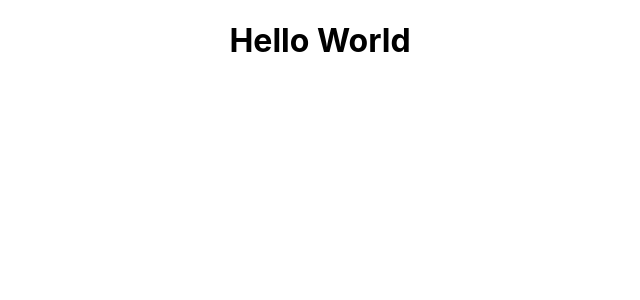
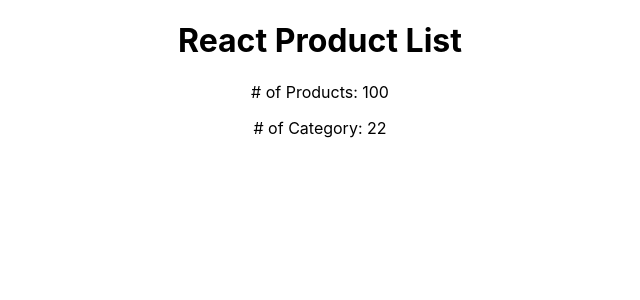
Before and after one commit to nolngo/react-product-list, a React (Create React App) app: page / in a window 1280 px wide. Shown: the top 300 px of the page, without its empty margins (320-960 px from the left). Built offline with nearby package versions, Linux system fonts and the light colour scheme.

Commit message:
challenge 7 updated

```diff
--- a/src/App.js
+++ b/src/App.js
@@ -12,7 +12,9 @@ console.log(namesAndCounts)
 function App() {
   return (
     <div className="App">
-      <h1>Hello World</h1>
+      <h1>React Product List</h1>
+      <p># of Products: { data.length }</p>
+      <p># of Category: { uniqueCategories.length }</p>
     </div>
   );
 }
```
